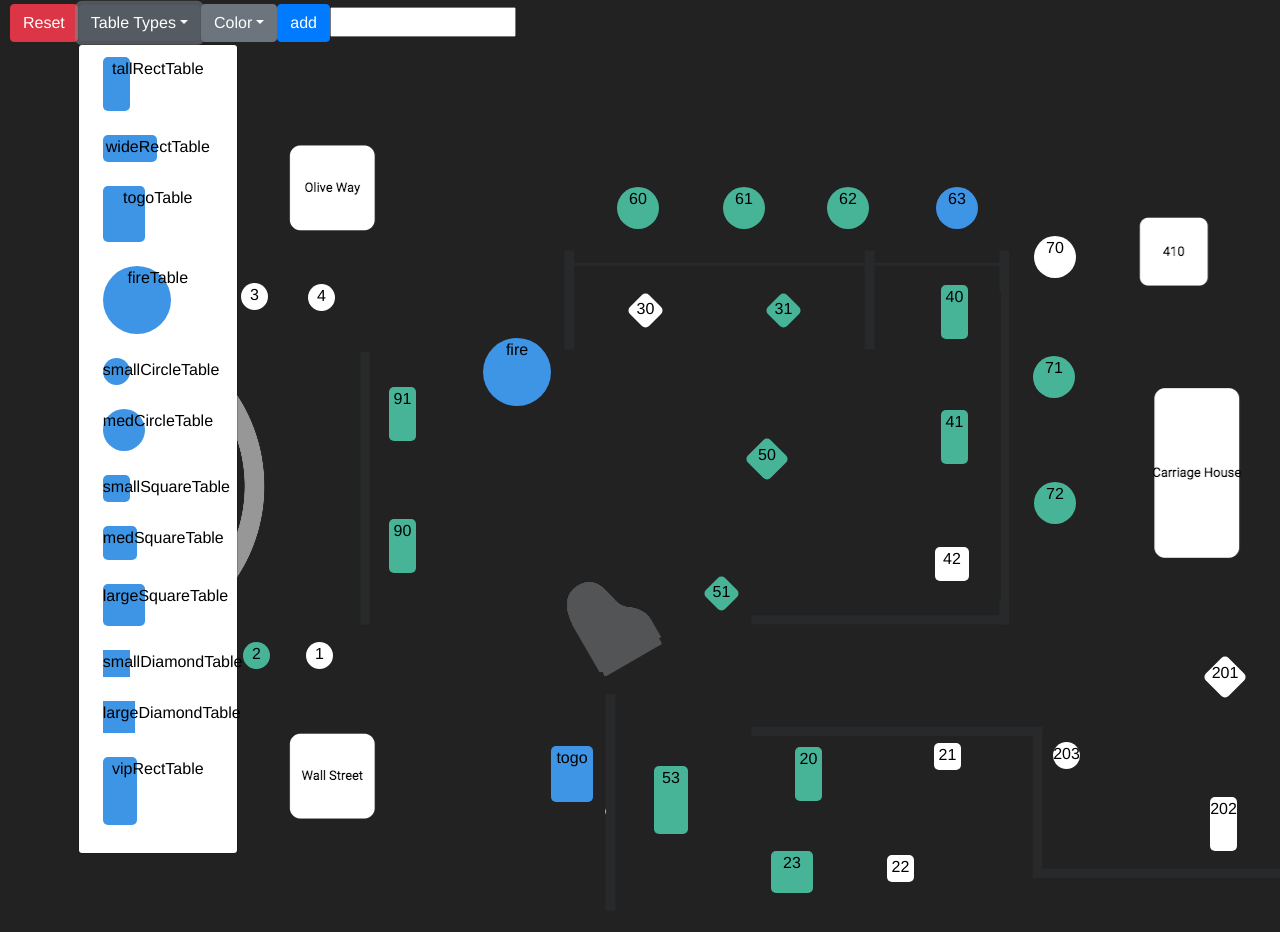
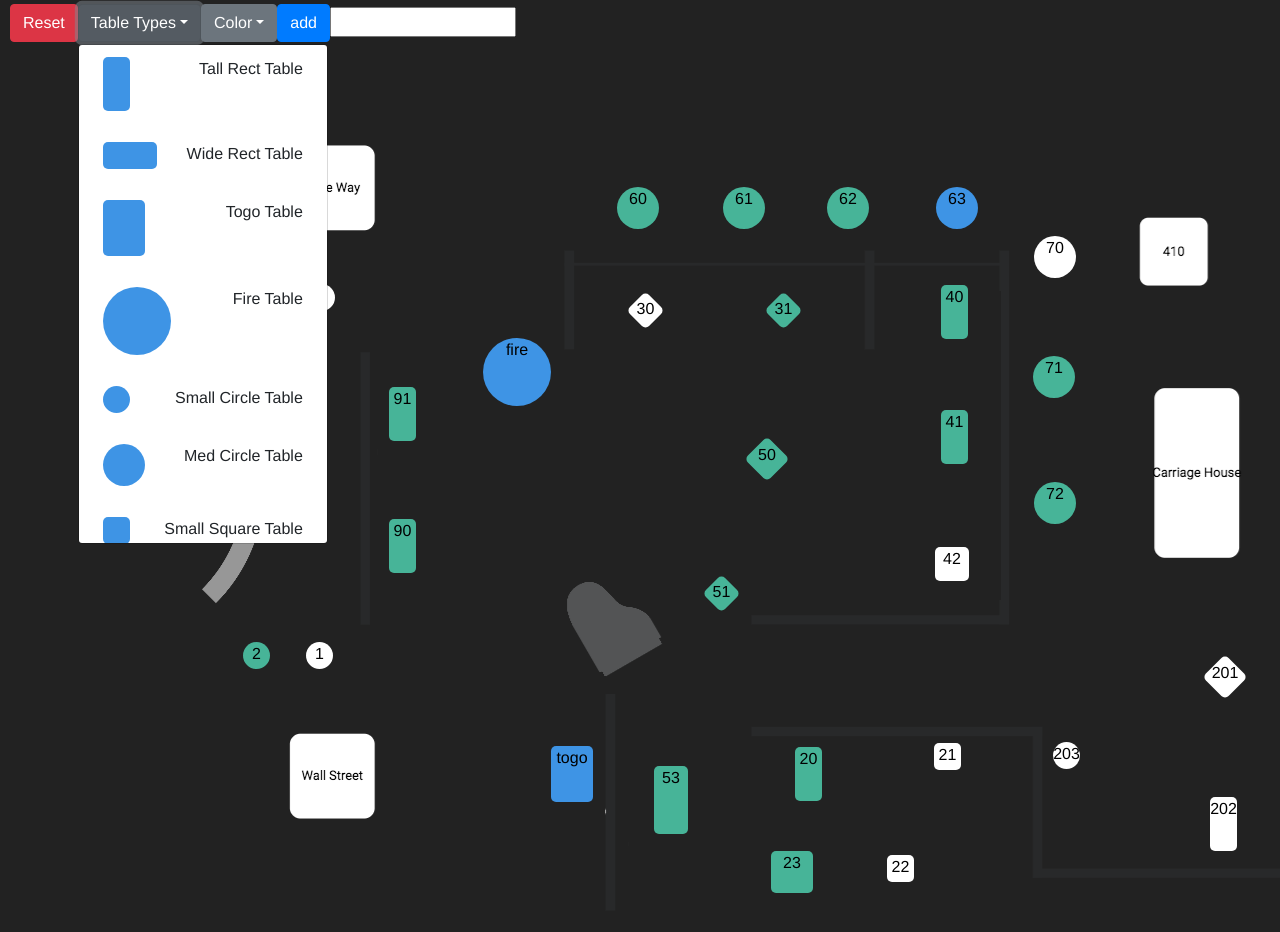
Before and after one commit to daveclay/elgaucho, a React app: page / in a window 1280 px wide. Both pictures are taken after a click on the button "Table Types". Shown: the top 932 px of the page. Built offline with nearby package versions, Linux system fonts and the light colour scheme.

Commit message:
Tweak table type dropdown

```diff
--- a/src/components/TableTypeDropdown.js
+++ b/src/components/TableTypeDropdown.js
@@ -4,6 +4,7 @@ import {Dropdown} from "react-bootstrap";
 import {newStateSelector} from "../selectors/selectors";
 import TableIcon from "./TableIcon";
 import {buildTable} from "../tableUtils";
+import {camelCaseToDisplay} from "../utils";
 
 const Controls = ({
   tableTypes,
@@ -19,8 +20,8 @@ const Controls = ({
           <Dropdown.Item href="#/action-1">
             <div className="table-type-option">
               <TableIcon table={buildTable({name: tableType.name}, tableType, defaultTableColor)}/>
-              <div className="table-content">
-                {tableType.name}
+              <div className="name">
+                {camelCaseToDisplay(tableType.name)}
               </div>
             </div>
           </Dropdown.Item>
--- a/src/main.css
+++ b/src/main.css
@@ -59,8 +59,22 @@ img {
     display: inline-block;
 }
 
+#table-config .dropdown-menu {
+    max-height: 500px;
+    overflow-y: scroll;
+}
+
 .table-type-option {
     position: relative;
+    width: 200px;
+}
+
+.table-type-option .table {
+    display: inline-block;
+}
+
+.table-type-option .name {
+    float: right;
 }
 
 #table-config {
--- a/src/utils.js
+++ b/src/utils.js
@@ -27,9 +27,7 @@ export const reduceAll = (state, ...reducers) => {
 
 export const mutatorToReducer = (mutator) => (oldState, action) => produce(oldState, newState => mutator(newState, action))
 
-export const newFromTemplate = (template) => {
-  let element = template.cloneNode(true);
-  element.classList.remove("hidden");
-  element.attributes.removeNamedItem("id");
-  return element;
-};
+export const camelCaseToDisplay = (text) => {
+  const replaced = text.replace( /([A-Z])/g, " $1" );
+  return replaced.charAt(0).toUpperCase() + replaced.slice(1);
+}
```
